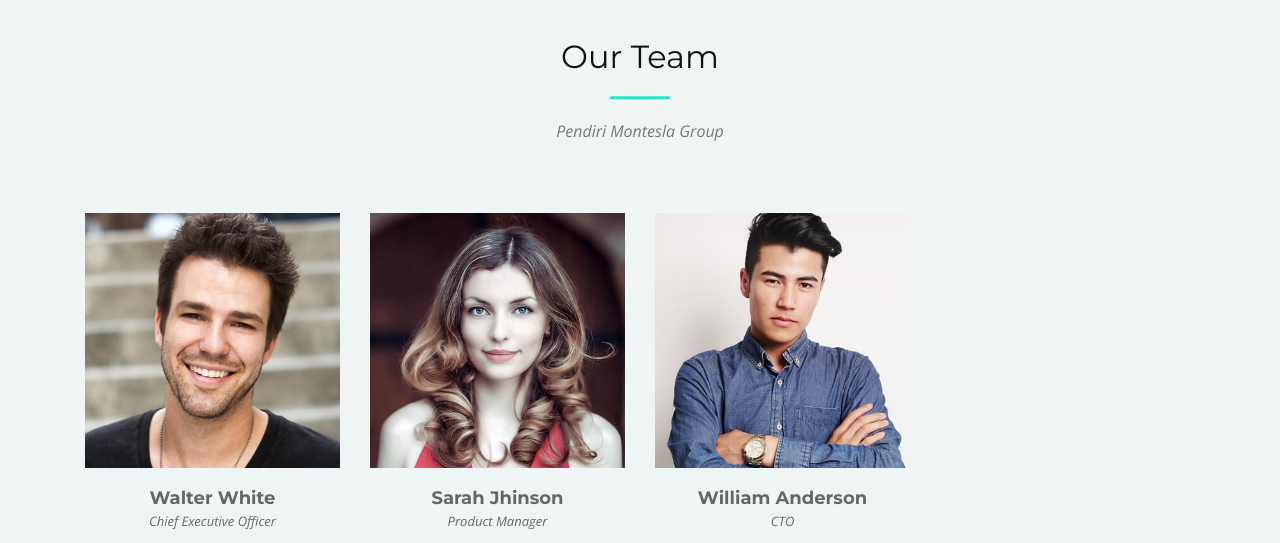
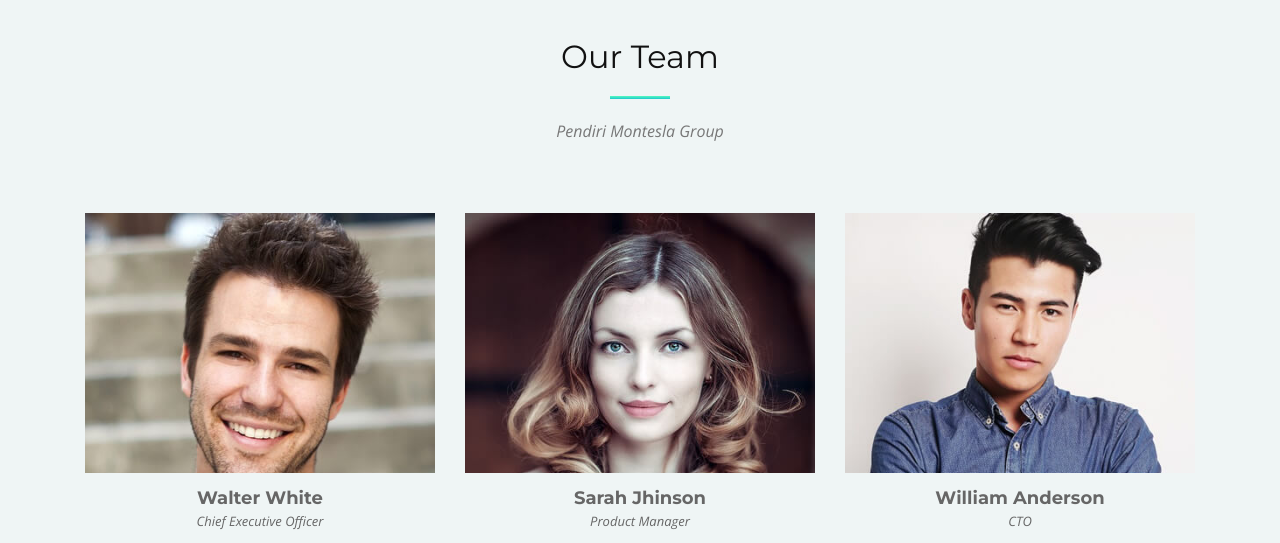
Before and after one commit to faruq1997/canlyse, a plain HTML site: page index.html in a window 1280 px wide. Shown: the part 3813-4356 px from the top of the page. Drawn offline with nearby package versions, Linux system fonts and the light colour scheme; files whose address does not match are found by name.

Commit message:
Update index.html
update 2

```diff
--- a/index.html
+++ b/index.html
@@ -291,7 +291,7 @@
 
           <div class="col-lg-6">
             <div class="box wow fadeInLeft">
-              <div class="icon"><i class="ion-ios-ribbon-outline"></i></div>
+              <div class="icon"><i class="ion-ios-at-outline"></i></div>
               <h4 class="title"><a href="">Edukasi</a></h4>
               <p class="description">Kami menyediakan sarana bagi Anda untuk dapat mengetahui berbagai macam hal berkaitan dengan optik.</p>
             </div>
@@ -502,7 +502,7 @@
           <p class="section-description">Pendiri Montesla Group</p>
         </div>
         <div class="row wow fadeInUp">
-          <div class="col-lg-3 col-md-6">
+          <div class="col-lg-4 col-md-6">
             <div class="member">
               <div class="pic"><img src="assets/img/team/team-1.jpg" alt=""></div>
               <h4>Walter White</h4>
@@ -516,7 +516,7 @@
             </div>
           </div>
 
-          <div class="col-lg-3 col-md-6">
+          <div class="col-lg-4 col-md-6">
             <div class="member">
               <div class="pic"><img src="assets/img/team/team-2.jpg" alt=""></div>
               <h4>Sarah Jhinson</h4>
@@ -530,7 +530,7 @@
             </div>
           </div>
 
-          <div class="col-lg-3 col-md-6">
+          <div class="col-lg-4 col-md-6">
             <div class="member">
               <div class="pic"><img src="assets/img/team/team-3.jpg" alt=""></div>
               <h4>William Anderson</h4>
```
